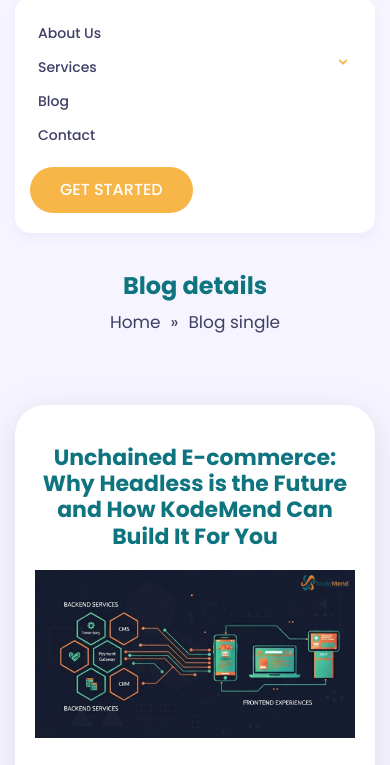
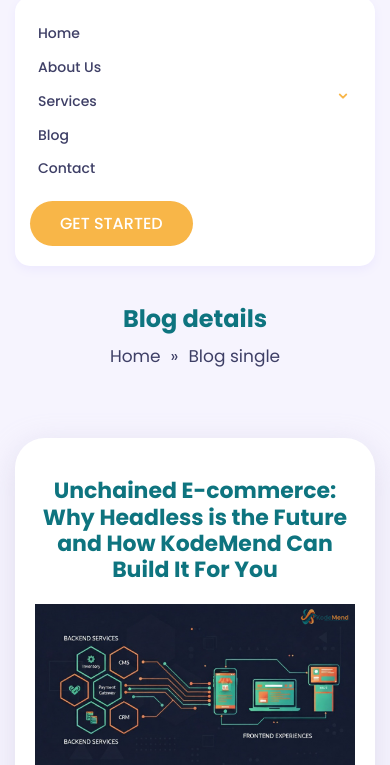
Before and after one commit to Sobal636/KodeMend-Website, a plain HTML site: page blog-single -1.html in a window 390 px wide. Both pictures are taken after a click on the button "Toggle navigation". Shown: the part 75-840 px from the top of the page. Drawn offline with Linux system fonts and the light colour scheme.

Commit message:
Added Hoem button on the all pages

```diff
--- a/blog-single -1.html
+++ b/blog-single -1.html
@@ -58,6 +58,13 @@
 
           <div class="collapse navbar-collapse" id="navbarSupportedContent">
             <ul class="navbar-nav ml-auto">
+
+                <!--  Home Page -->
+              <li class="nav-item has_dropdown">
+                <a class="nav-link" href="index.html">Home</a>
+              </li>
+              <!-- Home Page End  -->
+
               <!-- secondery menu start -->
               <li class="nav-item has_dropdown">
                 <a class="nav-link" href="about.html">About Us</a>
@@ -152,7 +159,7 @@
               <h2>Unchained E-commerce: Why Headless is the Future and How KodeMend Can Build It For You</h2>
             </div>
             <div class="main_img">
-              <img src="images/Blog images/kodemend Blog 1.png" alt="image">
+              <img src="images/Blog images/kodemend blog 1.png" alt="image">
             </div>
             <div class="info">
               <p> For years, traditional e-commerce platforms have been "monolithic," meaning
```
Also changed, not shown: about.html (+7 -0 lines), blog-list.html (+7 -0 lines), blog-single - 3.html (+7 -0 lines), blog-single - 4.html (+7 -0 lines), blog-single -2.html (+7 -0 lines), contact.html (+7 -0 lines), index.html (+7 -0 lines), mobile-app-development.html (+7 -0 lines), ui-ux-design.html (+7 -0 lines), web-development.html (+7 -0 lines).
